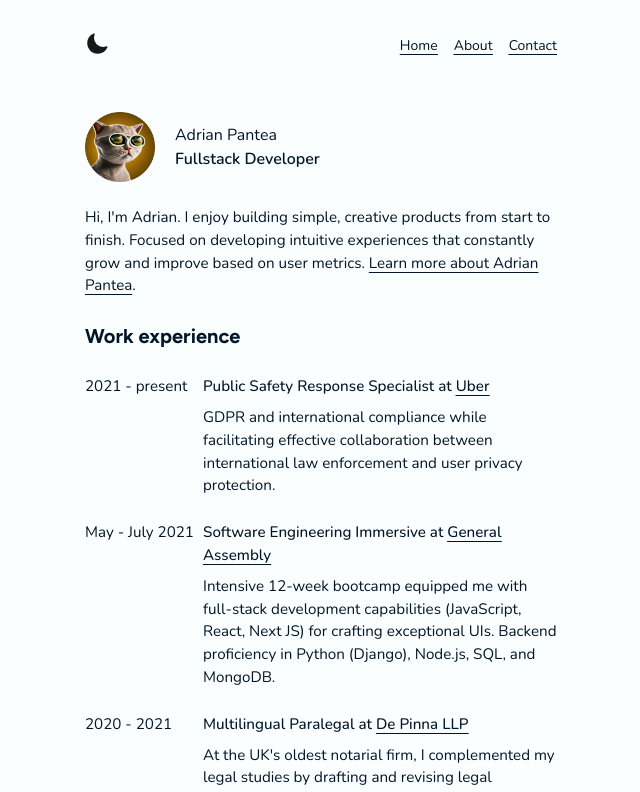
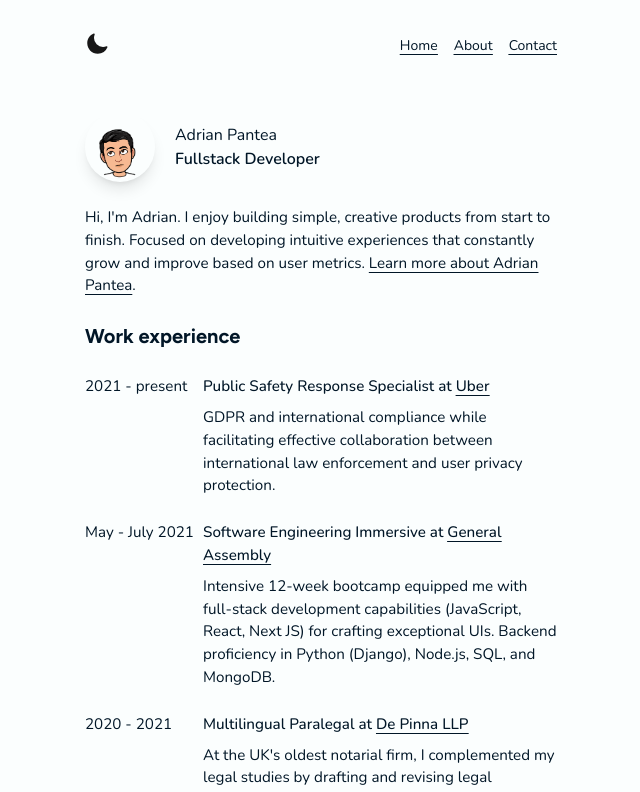
Before and after one commit to adrianp2021/simple-portfolio, a Next.js app: page / in a window 1280 px wide. Shown: the top 792 px of the page, without its empty margins (319-959 px from the left). Built offline with nearby package versions, Linux system fonts and the light colour scheme.

Commit message:
changed profile image

```diff
--- a/app/layout.js
+++ b/app/layout.js
@@ -40,7 +40,7 @@ export default function RootLayout({ children }) {
       </Script>
       <head>
         <link rel="manifest" href="/manifest.json" />
-        <link rel="icon" href="cat.png" sizes="60x60" type="image/png" />
+        <link rel="icon" href="eye.png" sizes="60x60" type="image/png" />
         <meta name="theme-color" content="#000000" />
         <title>{metadata.title}</title>
       </head>
--- a/app/page.js
+++ b/app/page.js
@@ -1,7 +1,7 @@
 "use client";
 import Image from "next/image";
 import Link from "next/link";
-import photo from "../public/cat.png";
+import photo from "../public/eye.png";
 
 import Nav from "./components/nav";
 
@@ -138,12 +138,13 @@ export default function Home() {
       <main className="pt-8">
         <div>
           <section className="pt-6 pb-6 dark:text-offWhite text-black">
-            <div className="flex items-center">
+            <div className="flex items-center ">
               <a
                 href="https://www.linkedin.com/in/adrian-pantea/"
                 target="_blank"
                 aria-label="Visit my LinkeIn profile"
                 rel="noopener noreferrer"
+                className=" shadow-lg rounded-full"
               >
                 <Image
                   src={photo}
@@ -153,7 +154,7 @@ export default function Home() {
                   priority
                 />
               </a>
-              <div className={`pl-5`}>
+              <div className="pl-5">
                 <h1 className=" font-normal  ">Adrian Pantea</h1>
                 <p className="font-semibold dark:text-saffron">
                   Fullstack Developer
@@ -206,9 +207,7 @@ export default function Home() {
           </section>
 
           <section className=" dark:text-offWhite text-black ">
-            <div
-              className={`${figtree.className} text-xl font-bold pb-6 `}
-            >
+            <div className={`${figtree.className} text-xl font-bold pb-6 `}>
               <p>Projects</p>
             </div>
 
```
Also changed, not shown: public/eye.png (added), public/me.png (deleted).
